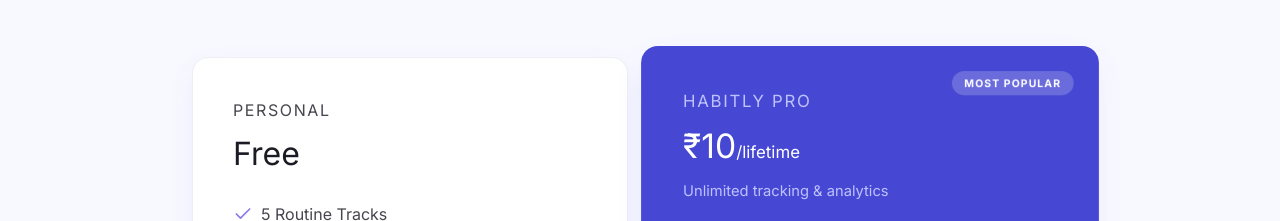
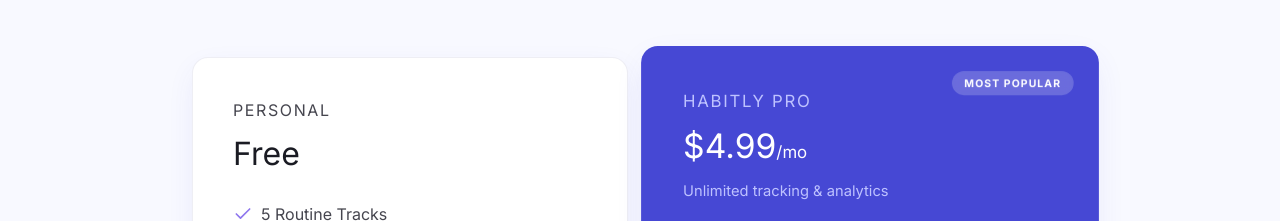
Before and after one commit to piyushkumawat1/habit-tracker, a React (Vite) app in the folder frontend/: page / in a window 1280 px wide. Shown: the part 2420-2641 px from the top of the page. Built offline with nearby package versions, Linux system fonts and the light colour scheme; no server answers.

Commit message:
Update upgrade plan price to .99/mo

```diff
--- a/frontend/src/pages/LandingPage.jsx
+++ b/frontend/src/pages/LandingPage.jsx
@@ -204,7 +204,7 @@
 <div className="bg-[#4648d4] text-[#ffffff] p-10 rounded-2xl organic-shadow relative overflow-hidden transform md:scale-105 hover:-translate-y-2 transition-transform duration-500 shadow-2xl shadow-[#4648d4]/30">
 <div className="absolute top-6 right-6 bg-white/20 text-white text-[10px] px-3 py-1 rounded-full font-bold uppercase tracking-widest backdrop-blur-sm">Most Popular</div>
 <h4 className="font-[Inter] text-[#bec2ff] mb-2 uppercase tracking-widest">Habitly PRO</h4>
-<div className="text-[32px] font-[Inter] mb-2">₹10<span className="text-[16px] font-[Inter]">/lifetime</span></div>
+<div className="text-[32px] font-[Inter] mb-2">$4.99<span className="text-[16px] font-[Inter]">/mo</span></div>
 <p className="text-[#bec2ff] text-sm mb-6">Unlimited tracking &amp; analytics</p>
 <ul className="space-y-4 mb-10">
 <li className="flex items-center gap-2"><Star className="text-white" size={20} /> Unlimited Routine Tracks</li>
```
